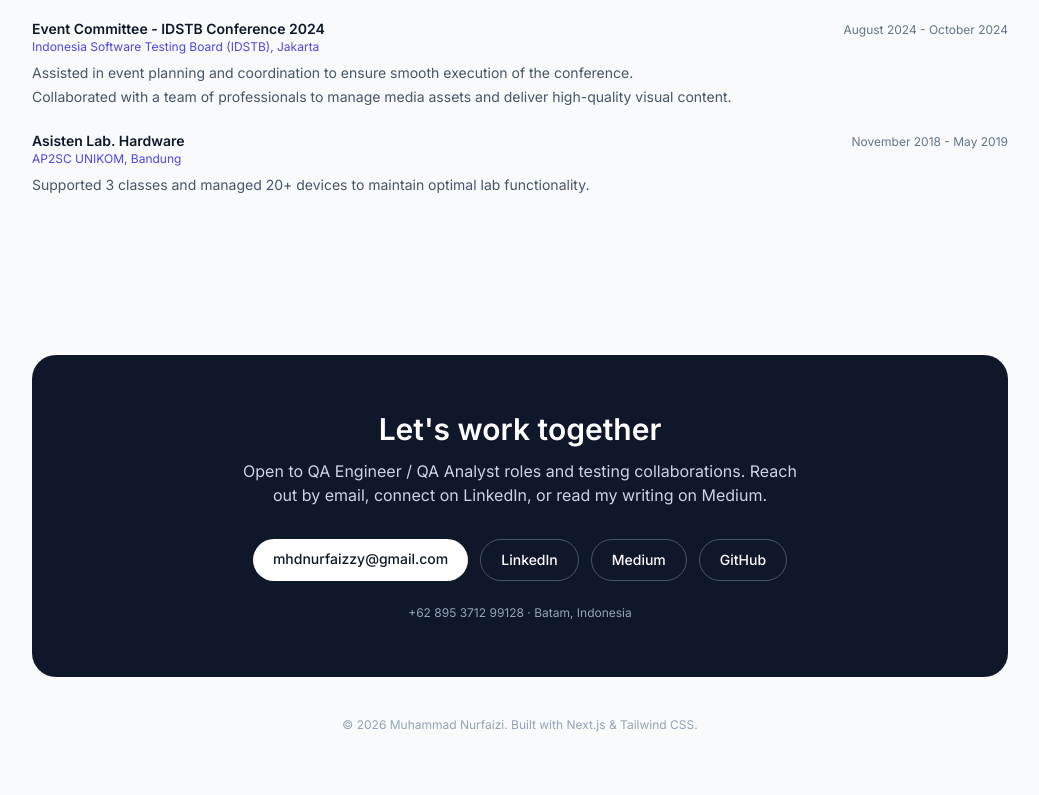
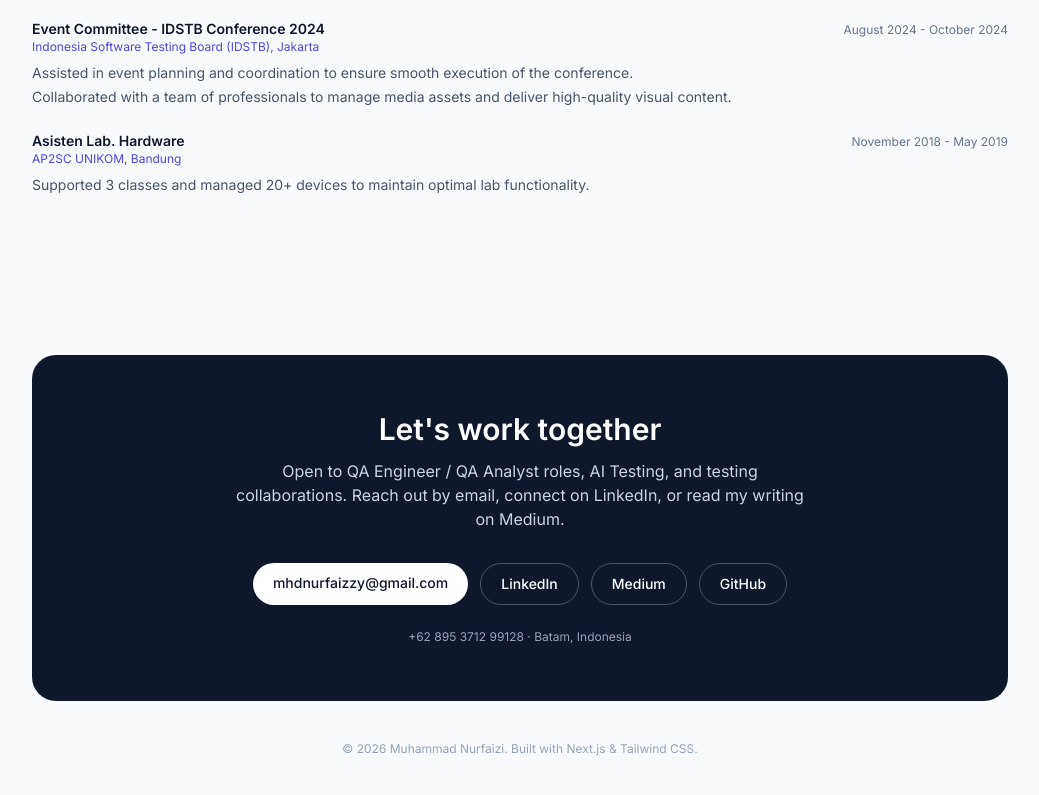
Before and after one commit to mhdnurfaizzy/portofolio, a Next.js app: page / in a window 1280 px wide. Shown: the part 4038-4833 px from the top of the page, without its empty margins (120-1159 px from the left). Built offline with nearby package versions, Linux system fonts and the light colour scheme.

Commit message:
Mention openness to AI Testing roles in contact section
Co-Authored-By: Claude Sonnet 5 <noreply@anthropic.com>

```diff
--- a/app/page.tsx
+++ b/app/page.tsx
@@ -207,8 +207,9 @@ export default function Home() {
             Let&apos;s work together
           </h2>
           <p className="mx-auto mt-3 max-w-xl text-sm leading-relaxed text-slate-300 md:text-base">
-            Open to QA Engineer / QA Analyst roles and testing collaborations.
-            Reach out by email, connect on LinkedIn, or read my writing on
+            Open to QA Engineer / QA Analyst roles, AI Testing, and testing
+            collaborations. Reach out by email, connect on LinkedIn, or read
+            my writing on
             Medium.
           </p>
           <div className="mt-8 flex flex-wrap justify-center gap-3">
```
